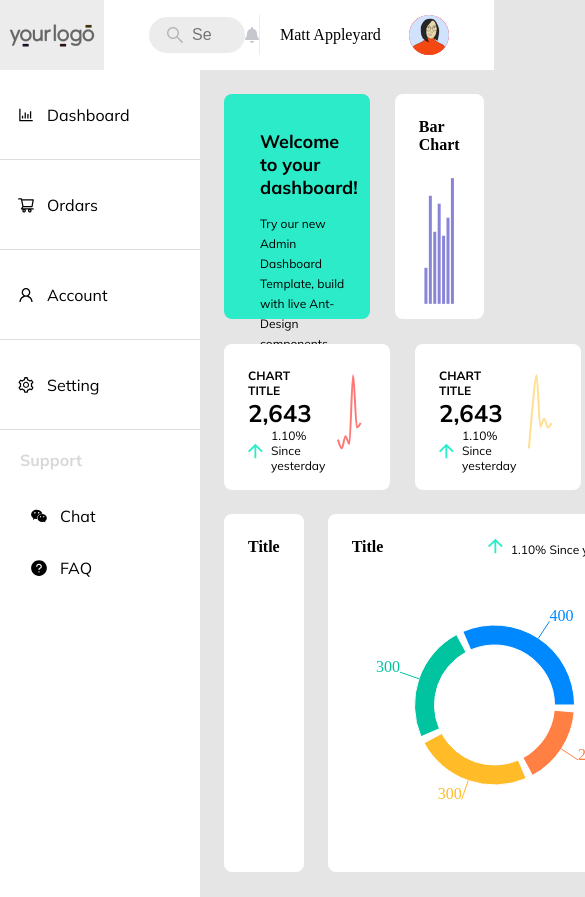
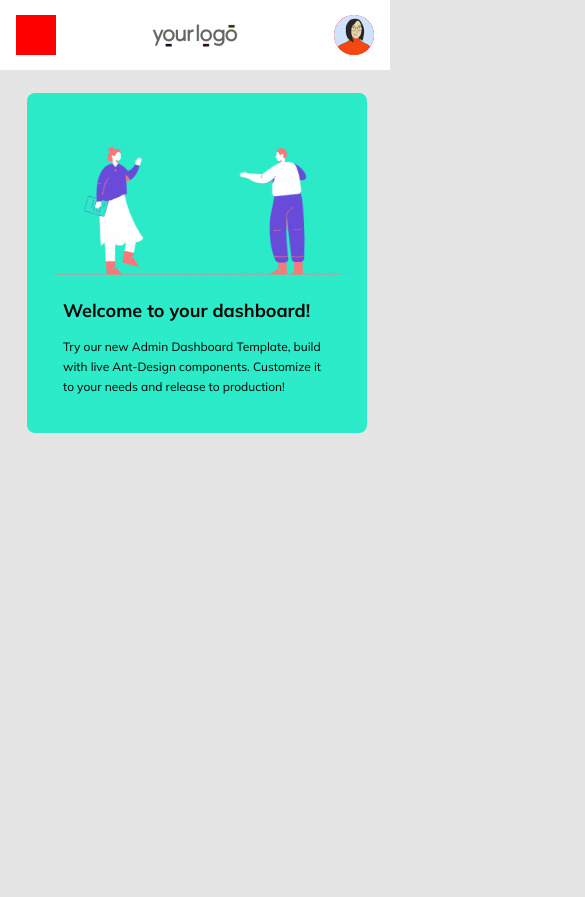
Before and after one commit to Saffe-filiz/React-Dashboard, a React (Create React App) app: page / in a window 390 px wide. Shown: the top 897 px of the page, 585 px wide, since content can reach past the window. Built offline with nearby package versions, Linux system fonts and the light colour scheme.

Commit message:
Navigation Responsive

```diff
--- a/src/Assets/Style/style.css
+++ b/src/Assets/Style/style.css
@@ -42,6 +42,10 @@ body {
   height: 827px;
   background-color: var(--mainBackGroundColor);
 
+}
+
+.navigation .searchArea {
+    display: none;
 }
 
 .navigation nav {
@@ -117,6 +121,13 @@ nav .support ul li {
   background-color: #ECECEC;
 }
 
+.search  .hamburger {
+    display: none;
+    width: 40px;
+    height: 40px;
+    background-color: red;
+}
+
 .logo .image {
     display: flex;
     align-items: center;
@@ -133,7 +144,10 @@ nav .support ul li {
 
 /* LOGO END */
 
-.search .searchArea {
+
+/* SEARCH AREA START */
+
+.searchArea {
     display: flex;
     align-items: center;
     justify-content: space-between;
@@ -145,7 +159,7 @@ nav .support ul li {
 
 
 .searchArea .searchInput {
-  display: flex;
+    display: inline-flex;
     align-items: center;
     width: 225px;
     height: 36px;
@@ -170,14 +184,20 @@ nav .support ul li {
     background-color: transparent;
 }
 
-/* USER CART START */
 
 .searchArea .userContent {
     display: inline-flex;
     justify-content: space-between;
-  width: 228px;
+    max-width: 228px;
+    width: 100%;
     height: 40px;
 }
+
+/* SEARCH AREA END */
+
+
+/* USER CART START */
+
 
 .userContent .userCartNotificationsIcons {
   display: flex;
@@ -188,7 +208,8 @@ nav .support ul li {
   display:flex;
   align-items: center;
   justify-content: space-between;
-  width: 190px;
+  max-width: 190px;
+  width: 100%;
   height: 100%;
   border-left: 1px solid #ECECEC;
 }
@@ -216,8 +237,7 @@ nav .support ul li {
 
 .dashboardContainer {
     position: absolute;
-  max-width: calc(100% - 200px);
-  width: 100%;
+    width: calc(100% - 200px);
     height: auto;
     right: 0%;
     top: 70px;
@@ -225,19 +245,18 @@ nav .support ul li {
 
 }
 
-.dashboardHeader {
+.dashboardContainer .dashboardHeader {
     display: inline-flex;
     align-items: center;
     gap: 25px;
     width: 100%;
-  height: 225px;
+
 }
 
 .dashboardHeader .containerHero {
   display: inline-flex;
   max-width: 720px;
   width: 100%;
-  height: 225px;
   padding: 12px;
   border-radius: var(--mainBorderRadius);
   background-color: #2BEBC8;
@@ -247,10 +266,10 @@ nav .support ul li {
   max-width: 320px;
   width: 100%;
   height: 170px;
+
 }
 
 .headerGif img {
-  max-width: 100%;
   width: 100%;
   height: 100%;
   object-fit: cover;
@@ -259,7 +278,7 @@ nav .support ul li {
 .containerHero header {
   max-width: 320px;
   width: 100%;
-  height: 201px;
+  height: auto;
   padding: 24px 0 0 24px;
 }
 
@@ -435,7 +454,6 @@ header p {
 }
 
 .pieChartInfo .chartSituation {
-
     font-size: 12px;
     font-family: var(--mainFontFamily);
     font-weight: 400;
@@ -448,3 +466,74 @@ header p {
 
 
 /* PIE CHART CONTENT END */
+
+
+@media only screen and (max-width: 1024px) {
+
+    .dashboardContainer  {
+        width: calc(100% - 50px);
+        gap: 0;
+        justify-content: center;
+        margin: 23px ;
+        padding: 0;
+    }
+
+    .dashboardContainer .containerHero  {
+        order: 1;
+        flex-direction: column;
+    }
+
+    .navigation {
+        position: relative;
+        width: 100%;
+        left: -100%;
+
+    }
+
+    .containerHero header {
+        order: 2;
+        padding: 24px;
+    }
+
+    .navigation nav ul li {
+        height: 60px;
+        border: none;
+    }
+
+
+
+    .search {
+        justify-content: space-between;
+        width: 100%;
+        padding: 16px;
+        background-color: var(--mainBackGroundColor);
+    }
+
+    .search .logo {
+        margin: 0 auto;
+        background-color: var(--mainBackGroundColor);
+    }
+
+    .search .hamburger {
+        display: inline-block;
+    }
+
+    .search .searchArea {
+        width: auto;
+        padding: 0;
+    }
+
+    .search .searchInput, .search .searchArea .userContent .userCartNotificationsIcons, .search .searchArea .userContent .userCartUserName {
+        display: none;
+    }
+
+    .search .searchArea .userContent {
+        width: auto;
+    }
+
+    .search .searchArea .userContent .userCart {
+        height: 40px;
+        border: none;
+        width: auto;
+    }
+}
--- /dev/null
+++ b/src/Components/SearchArea.js
@@ -0,0 +1,16 @@
+import SearchIcon from '../Assets/Icons/SearchIcon.svg';
+
+function SearchArea () {
+	return (
+		<label htmlFor="search">
+	        <div className="searchInput">
+	            <span className="searchIcon">
+			        <img src={SearchIcon}/>
+			    </span>
+		        <input type="text" placeholder="Search" id="search"/>
+		    </div>
+		</label>
+	)
+}
+
+export default SearchArea
--- a/src/Components/TheDashboardBody.js
+++ b/src/Components/TheDashboardBody.js
@@ -196,17 +196,9 @@ function Dashboard () {
 		<div className="dashboardContainer">
 		    <section className="dashboardHeader">
 		    	<TheHeader/>
-		    	<TheTinyBarChart data={tinyBarChart}/>
+		    {/* <TheTinyBarChart data={tinyBarChart}/>*/}
 		    </section>
-		    <section className="dashboardSecondDataBox">
-		    	<LineChart data={lineChartData[0]} stroke="#FF7777"/>
-		    	<LineChart data={lineChartData[1]} stroke="#FFDF90"/>
-		    	<LineChart data={lineChartData[2]} stroke="#06AA8D"/>
-		    </section>
-		    <section className="dashboardThirdDataBox">
-		    	<TheBarChart data={tinyBarChart}/>
-		    	<ThePieChart data={pieChartData.data} colors={pieChartData.colors}/>
-		    </section>
+
 		</div>
 	)
 }
--- a/src/Components/TheNavigation.js
+++ b/src/Components/TheNavigation.js
@@ -4,11 +4,13 @@ import { ReactComponent as Account} from  '../Assets/Icons/Account.svg';
 import { ReactComponent as Setting} from '../Assets/Icons/Setting.svg';
 import { ReactComponent as Chat} from  '../Assets/Icons/Chat.svg';
 import { ReactComponent as FAQ} from  '../Assets/Icons/FAQ.svg';
+import SearchArea from './SearchArea';
 
 function Navigation () {
 	return (
 	<div className="navigation">
 		<nav>
+		<SearchArea/>
 			<ul>
 				<li><Dashboard/> <a href="">Dashboard</a></li>
 				<li><Orders/><a href="">Ordars</a></li>
--- a/src/Components/TheSearch.js
+++ b/src/Components/TheSearch.js
@@ -1,35 +1,20 @@
-import userAvatar from '../Assets/Images/userAvatar.png';
-import SearchIcon from '../Assets/Icons/SearchIcon.svg';
-import Notification from '../Assets/Icons/Notification.svg';
 import logo from '../Assets/Images/logo.png'
+import SearchArea from './SearchArea';
+import TheUserCart from './TheUserCart';
 
 
 function Search () {
 	return (
 		<div className="search">
+		<div className="hamburger"></div>
 			<div className="logo">
 			    <div className="image">
 				    <img src={logo}/>
 			    </div>
 		    </div>
 		    <div className="searchArea">
-			   <div className="searchInput">
-			        <span className="searchIcon">
-			    	    <img src={SearchIcon}/>
-			        </span>
-				    <input type="search" placeholder="Search"/>
-			    </div>
-			    <div className="userContent">
-				    <span className="userCartNotificationsIcons">
-					    <img src={Notification}/>
-				    </span>
-				    <div className="userCart">
-					    <span className="userCartUserName">Matt Appleyard</span>
-				        <span className="userCartUserImage">
-				    	    <img src={userAvatar}/>
-				        </span>
-				    </div>
-			    </div>
+		    <SearchArea/>
+		    <TheUserCart/>
 			</div>
 		</div>
 	);
--- /dev/null
+++ b/src/Components/TheUserCart.js
@@ -0,0 +1,22 @@
+import UserAvatar from '../Assets/Images/userAvatar.png';
+import logoDarkMode from '../Assets/Images/logoDarkMode.png'
+import logo from '../Assets/Images/logo.png'
+import Notification from '../Assets/Icons/Notification.svg';
+
+function UserContent () {
+	return (
+		<div className="userContent">
+			<span className="userCartNotificationsIcons">
+				<img src={Notification}/>
+			</span>
+			<div className="userCart">
+			    <span className="userCartUserName">Matt Appleyard</span>
+				<span className="userCartUserImage">
+				    <img src={UserAvatar}/>
+				</span>
+			</div>
+	    </div>
+	)
+}
+
+export default UserContent
```
Lines whose indentation alone changed are shown as unchanged.
